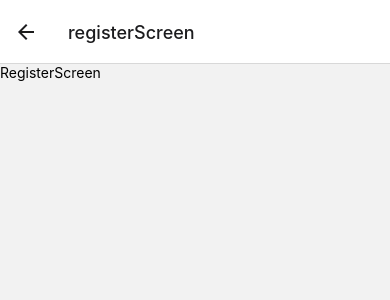
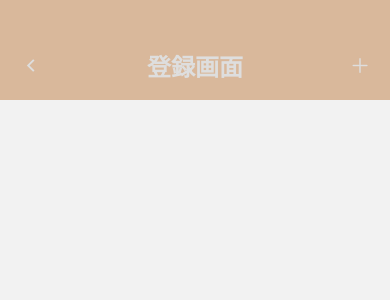
Before and after one commit to ken0426/eatLimit-app2.0, a React Native app: screen /registerScreen in a window 390 px wide. Shown: the top 300 px of the page. Built offline with nearby package versions, Linux system fonts and the light colour scheme.

Commit message:
[feat] 登録画面のヘッダーを実装

```diff
--- a/src/components/RegisterScreen.tsx
+++ b/src/components/RegisterScreen.tsx
@@ -2,13 +2,31 @@ import { StackNavigationProp } from '@react-navigation/stack';
 import React, { FC } from 'react';
 import { Text, View } from 'react-native';
 import { StackPramList } from '../types';
+import MolHeader from './molecules/MolHeader';
+import { color } from '../styles';
+import AtomRegister from './atoms/AtomRegister';
 
 type Props = {
   navigation: StackNavigationProp<StackPramList, 'registerScreen'>;
 };
 
-const RegisterScreen: FC<Props> = () => {
-  return <Text>RegisterScreen</Text>;
+const RegisterScreen: FC<Props> = ({ navigation }) => {
+  return (
+    <MolHeader
+      style={{
+        height: 100,
+        paddingHorizontal: 20,
+        paddingTop: 30,
+        backgroundColor: color.mainColor,
+        justifyContent: 'center',
+        alignItems: 'center',
+        flexDirection: 'row',
+      }}
+      type={'register'}
+    >
+      <AtomRegister navigation={navigation} />
+    </MolHeader>
+  );
 };
 
 export default RegisterScreen;
--- /dev/null
+++ b/src/components/atoms/AtomRegister.tsx
@@ -0,0 +1,52 @@
+import React, { FC } from 'react';
+import { StackNavigationProp } from '@react-navigation/stack';
+import { AntDesign } from '@expo/vector-icons';
+import { Ionicons } from '@expo/vector-icons';
+import { StyleSheet, Text, TouchableOpacity, View } from 'react-native';
+import { StackPramList } from '../../types';
+import { color } from '../../styles';
+
+type Props = {
+  navigation: StackNavigationProp<StackPramList, 'registerScreen'>;
+};
+
+const AtomRegister: FC<Props> = ({ navigation }) => {
+  return (
+    <View style={styles.header}>
+      <TouchableOpacity
+        style={{ width: '33%' }}
+        onPress={() => navigation.goBack()}
+      >
+        <Ionicons
+          name='chevron-back'
+          size={20}
+          color={color.textWhite}
+          style={{ right: 1, padding: 2 }}
+        />
+      </TouchableOpacity>
+      <View style={{ width: '33%' }}>
+        <Text style={styles.headerText}>登録画面</Text>
+      </View>
+      <TouchableOpacity style={{ width: '33%', alignItems: 'flex-end' }}>
+        <AntDesign name='plus' size={20} color={color.textWhite} />
+      </TouchableOpacity>
+    </View>
+  );
+};
+
+export default AtomRegister;
+
+const styles = StyleSheet.create({
+  header: {
+    flexDirection: 'row',
+    justifyContent: 'space-between',
+    alignItems: 'center',
+    width: '100%',
+  },
+  headerText: {
+    textAlign: 'center',
+    fontSize: 24,
+    fontWeight: 'bold',
+    color: color.textWhite,
+  },
+});
--- a/src/components/molecules/MolHeader.tsx
+++ b/src/components/molecules/MolHeader.tsx
@@ -17,6 +17,7 @@ const MolHeader: FC<HeaderProp> = ({ children, style, type }) => {
   switch (type) {
     case 'home':
     case 'search':
+    case 'register':
       return <View style={style}>{children}</View>;
     case 'detail':
       return <MolDetailHeader navigation={navigation} />;
--- a/src/navigation/index.tsx
+++ b/src/navigation/index.tsx
@@ -35,7 +35,7 @@ const RootStackScreen = () => {
       <Stack.Screen
         name={'registerScreen'}
         component={RegisterScreen}
-        // options={{ headerShown: false, animation: 'none' }}
+        options={{ headerShown: false, presentation: 'fullScreenModal' }}
       />
     </Stack.Navigator>
   );
```
